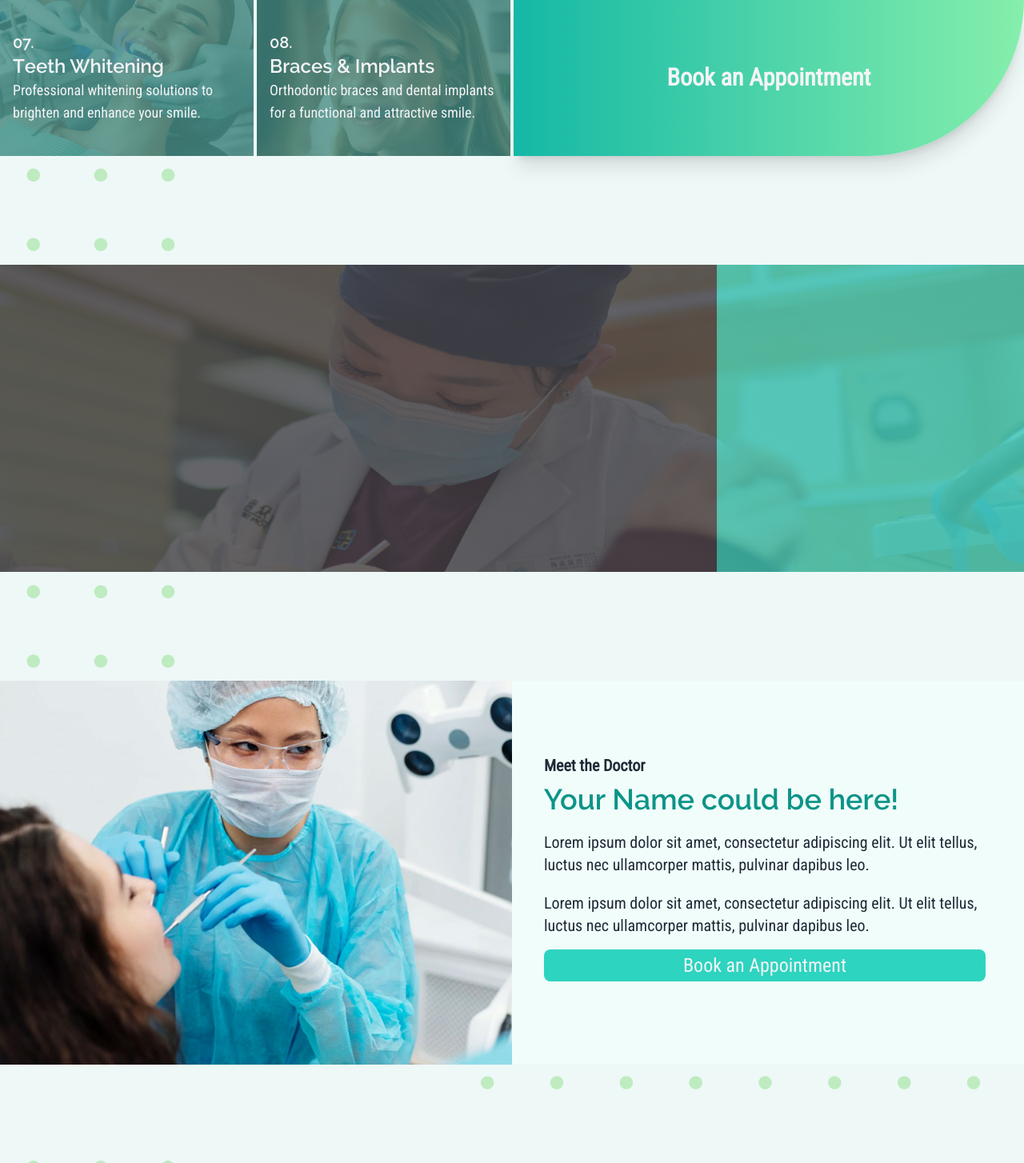
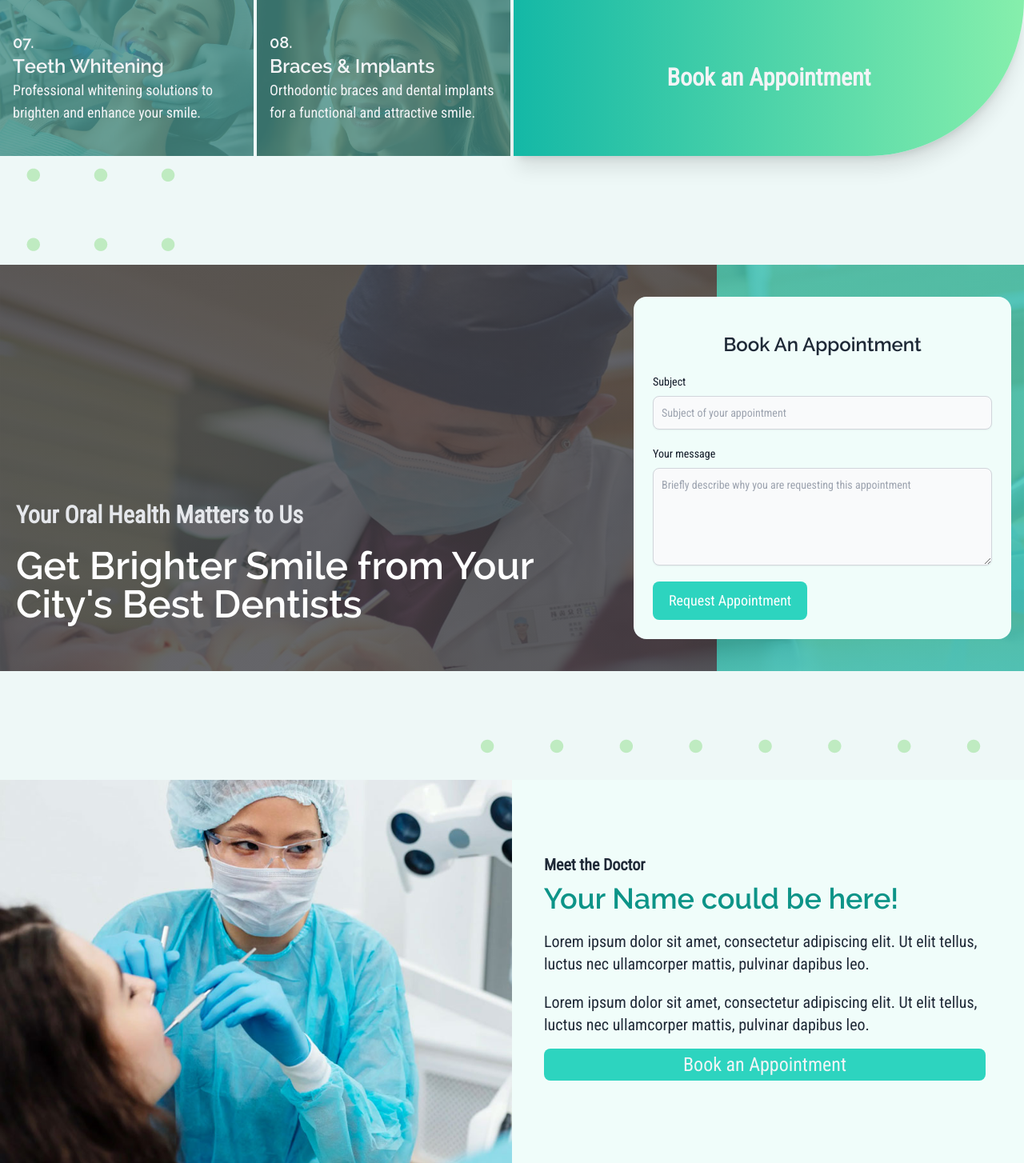
Before and after one commit to AbdullahAtif1/Dental-Software, a Django app: page / in a window 1280 px wide. Shown: the part 1685-3139 px from the top of the page at 80% size. Run offline with Django 5.2, Linux system fonts and the light colour scheme; some libraries are stand-ins or nearby versions.

Commit message:
Book apntmnt sec
The UI is done, what remains is connecting it to the backend

```diff
--- a/templates/_base.html
+++ b/templates/_base.html
@@ -247,6 +247,7 @@
 				top: 0;
 				width: 100%;
 				height: 100%;
+				z-index: -1;
 				background-image: linear-gradient(-90deg, hsla(173, 57%, 48%, 0.8) 30%, rgba(62, 62, 67, 0.8) -70%);
 			}
 
--- a/templates/main/index.html
+++ b/templates/main/index.html
@@ -154,9 +154,34 @@
 
 <!----------------------------------------------------------- Appointments ------------------------------------------------------------------------>
 
-<div id="book-an-appointment" class="min-h-96 w-full my-24 py-10 scroll-mt-36">
+<div id="book-an-appointment" class="min-h-full w-full my-24 py-10 scroll-mt-36">
+	<div class="max-w-7xl mx-auto flex flex-wrap gap-2">
+			<div class="flex flex-col lg:justify-end max-w-3xl lg:max-w-xl xl:max-w-3xl xl:pt-32">
+					<p class="text-lg md:text-2xl lg:text-3xl text-gray-200 font-semibold px-5">Your Oral Health Matters to Us</p>
+					<hr class="border-white max-w-xl mx-auto">
+					<h3 class="text-3xl md:text-5xl lg:text-4xl xl:text-5xl text-white p-5 leading-tight">Get Brighter Smile from Your City's Best Dentists</h3>
+			</div>
+			<div class="flex-1 mx-4"> <!-- Added mx-4 for horizontal margin -->
+					<div class="bg-teal-50 rounded-2xl p-6">
+							<form class="w-full">
+									<div>
+										<h4 class="text-2xl text-center text-gray-800 p-5">Book An Appointment</h4>
+									</div>
+									<div class="mb-5">
+											<label for="subject" class="block mb-2 text-sm font-medium text-gray-900">Subject</label>
+											<input type="text" class="shadow-sm bg-gray-50 border border-gray-300 text-gray-900 text-sm rounded-lg focus:ring-blue-500 focus:border-blue-500 block w-full p-2.5" placeholder="Subject of your appointment" required />
+									</div>
+									<div class="mb-5">
+										<label for="message" class="block mb-2 text-sm font-medium text-gray-900">Your message</label>
+										<textarea rows="5" class="shadow-sm bg-gray-50 border border-gray-300 text-gray-900 text-sm rounded-lg focus:ring-blue-500 focus:border-blue-500 block w-full p-2.5" placeholder="Briefly describe why you are requesting this appointment"></textarea>
+									</div>
+									<button type="submit" class="text-white bg-teal-400 hover:bg-teal-500 focus:ring-4 focus:outline-none focus:ring-green-300 font-medium rounded-lg text-lg px-5 py-2.5 text-center">Request Appointment</button>
+							</form>
+					</div>
+			</div>
+	</div>
+</div>
 
-</div>
 
 <!----------------------------------------------------------- Meet the Doctor ------------------------------------------------------------------------>
 
```
